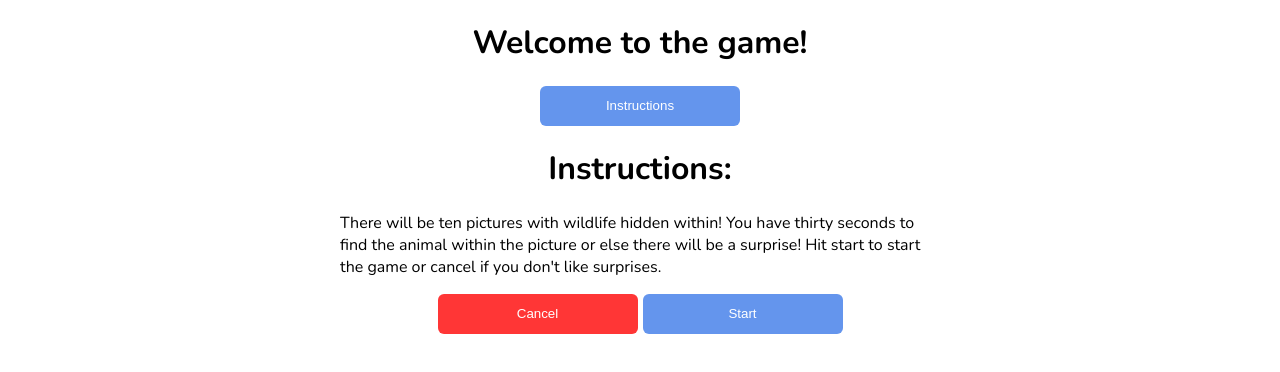
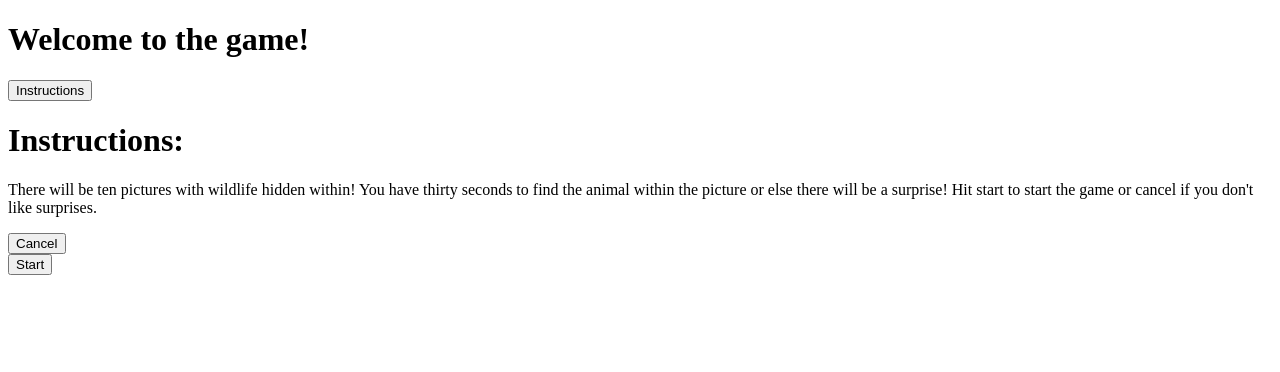
Before and after one commit to knnyshn/jumpscare-demo, a React (Create React App) app: page / in a window 1280 px wide. Both pictures are taken after a click on the button "Instructions". Shown: the top 372 px of the page. Built offline with nearby package versions, Linux system fonts and the light colour scheme.

Commit message:
cleaning up

```diff
--- a/package.json
+++ b/package.json
@@ -35,5 +35,8 @@
       "last 1 firefox version",
       "last 1 safari version"
     ]
+  },
+  "devDependencies": {
+    "tailwindcss": "^3.3.3"
   }
 }
--- a/src/App.css
+++ /dev/null
@@ -1,25 +0,0 @@
-@import url("https://fonts.googleapis.com/css2?family=Nunito:wght@400;700&display=swap");
-
-.App {
-  width: 100vw;
-  height: 100vh;
-  display: flex;
-  align-items: center;
-  flex-direction: column;
-  font-family: "Nunito", sans-serif;
-}
-
-.App .openModalBtn {
-  width: 200px;
-  height: 40px;
-  border: none;
-  border-radius: 6px;
-  background-color: cornflowerblue;
-  color: white;
-  cursor: pointer;
-}
-
-body {
-  padding: 0;
-  margin: 0;
-}
--- a/src/App.jsx
+++ b/src/App.jsx
@@ -1,6 +1,5 @@
 import React, { useState } from "react";
-import "./App.css";
-import Welcome from "./components/Welcome/Welcome";
+import Welcome from "./components/Welcome";
 
 function App() {
   const [modalOpen, setModalOpen] = useState(false);
--- a/src/components/Welcome/Welcome.jsx
+++ b/src/components/Welcome.jsx
@@ -1,6 +1,5 @@
 import React from "react";
-import "./Welcome.css";
-import Game from "../Game/Game"
+import Game from "./Game"
 import { useState } from "react";
 
 function Welcome({ setOpenModal }) {
--- a/src/components/Welcome/Welcome.css
+++ /dev/null
@@ -1,37 +0,0 @@
-h1 {
-  text-align: center;
-}
-
-p {
-  max-width: 600px;
-}
-
-div.buttons {
-  text-align: center;
-}
-
-.cancel-button {
-  width: 200px;
-  height: 40px;
-  border: none;
-  border-radius: 6px;
-  background-color: rgb(255, 54, 54);
-  color: white;
-  cursor: pointer;
-}
-
-.divider {
-  width: 5px;
-  height: auto;
-  display: inline-block;
-}
-
-.start-button {
-  width: 200px;
-  height: 40px;
-  border: none;
-  border-radius: 6px;
-  background-color: cornflowerblue;
-  color: white;
-  cursor: pointer;
-}
--- a/src/index.css
+++ b/src/index.css
@@ -1,13 +1,3 @@
-body {
-  margin: 0;
-  font-family: -apple-system, BlinkMacSystemFont, 'Segoe UI', 'Roboto', 'Oxygen',
-    'Ubuntu', 'Cantarell', 'Fira Sans', 'Droid Sans', 'Helvetica Neue',
-    sans-serif;
-  -webkit-font-smoothing: antialiased;
-  -moz-osx-font-smoothing: grayscale;
-}
-
-code {
-  font-family: source-code-pro, Menlo, Monaco, Consolas, 'Courier New',
-    monospace;
-}
+@tailwind base;
+@tailwind components;
+@tailwind utilities;
--- /dev/null
+++ b/tailwind.config.js
@@ -0,0 +1,10 @@
+/** @type {import('tailwindcss').Config} */
+module.exports = {
+  content: [
+    "./src/**/*.{js,jsx,ts,tsx}",
+  ],
+  theme: {
+    extend: {},
+  },
+  plugins: [],
+}
```
Also changed, not shown: src/components/Game.jsx (renamed from src/components/Game/Game.jsx), src/components/Game/Game.css (deleted), src/components/Timer.jsx (renamed from src/components/Timer/Timer.jsx), src/components/Timer/Timer.css (deleted), 1 other file (tests, documents, lock files or other folders).
